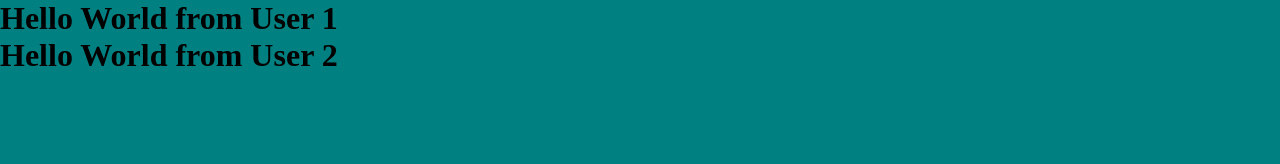
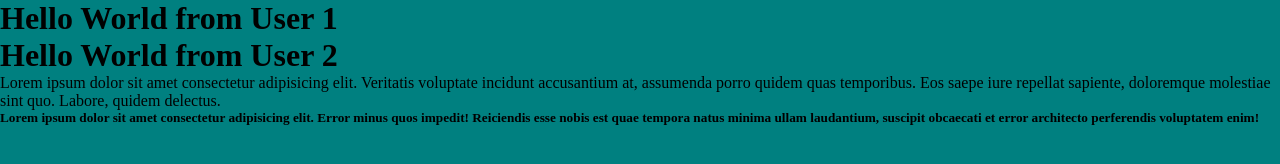
Before and after one commit to Asadullohbek05/Loyiha-1, a plain HTML site: page index.html in a window 1280 px wide. Drawn offline with Linux system fonts and the light colour scheme.

```diff
--- a/index.html
+++ b/index.html
@@ -1,15 +1,25 @@
 <!DOCTYPE html>
 <html lang="en">
-<head>
-    <meta charset="UTF-8">
-    <meta name="viewport" content="width=device-width, initial-scale=1.0">
+  <head>
+    <meta charset="UTF-8" />
+    <meta name="viewport" content="width=device-width, initial-scale=1.0" />
     <title>Document</title>
-    <link rel="stylesheet" href="style.css">
-</head>
-<body>
-
+    <link rel="stylesheet" href="style.css" />
+  </head>
+  <body>
     <h1>Hello World from User 1</h1>
     <h1>Hello World from User 2</h1>
-
-</body>
+    <p>
+      Lorem ipsum dolor sit amet consectetur adipisicing elit. Veritatis
+      voluptate incidunt accusantium at, assumenda porro quidem quas temporibus.
+      Eos saepe iure repellat sapiente, doloremque molestiae sint quo. Labore,
+      quidem delectus.
+    </p>
+    <h5>
+      Lorem ipsum dolor sit amet consectetur adipisicing elit. Error minus quos
+      impedit! Reiciendis esse nobis est quae tempora natus minima ullam
+      laudantium, suscipit obcaecati et error architecto perferendis voluptatem
+      enim!
+    </h5>
+  </body>
 </html>
```
Also changed, not shown: 1 other file.
